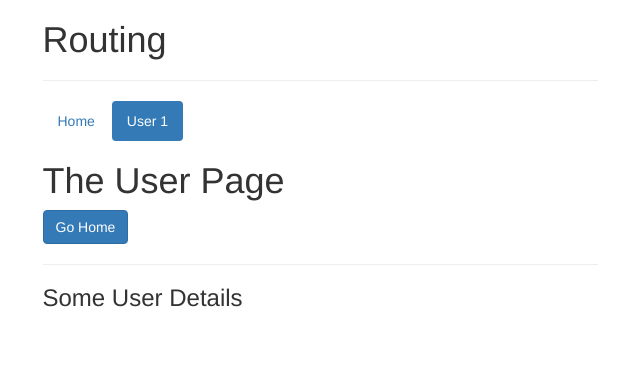
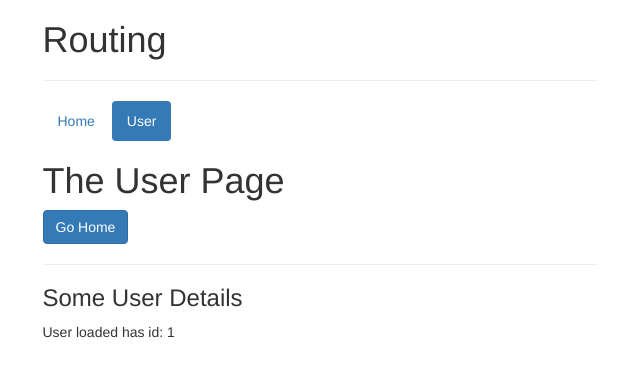
Before and after one commit to leila100/vue-router-app, a Vue app: page /user/1 in a window 1280 px wide. Shown: the top 376 px of the page, without its empty margins (320-960 px from the left). Built offline with nearby package versions, Linux system fonts and the light colour scheme.

Commit message:
Navigate to nested route from userStart to useDetail

```diff
--- a/src/components/Header.vue
+++ b/src/components/Header.vue
@@ -1,7 +1,7 @@
 <template>
   <ul class="nav nav-pills">
     <router-link to="/" tag="li" active-class="active" exact><a>Home</a></router-link>
-    <router-link to="/user" tag="li" active-class="active"><a>User 1</a></router-link>
+    <router-link to="/user" tag="li" active-class="active"><a>User</a></router-link>
   </ul>
 </template>
 
--- a/src/components/user/UserDetail.vue
+++ b/src/components/user/UserDetail.vue
@@ -1,3 +1,12 @@
 <template>
+  <div>
     <h3>Some User Details</h3>
+    <p>User loaded has id: {{ id }}</p>
+  </div>
 </template>
+
+<script>
+export default {
+  props: ["id"],
+};
+</script>
--- a/src/components/user/UserStart.vue
+++ b/src/components/user/UserStart.vue
@@ -1,11 +1,11 @@
 <template>
-    <div>
-        <p>Please select a User</p>
-        <hr>
-        <ul class="list-group">
-            <li class="list-group-item" style="cursor: pointer">User 1</li>
-            <li class="list-group-item" style="cursor: pointer">User 2</li>
-            <li class="list-group-item" style="cursor: pointer">User 3</li>
-        </ul>
-    </div>
+  <div>
+    <p>Please select a User</p>
+    <hr />
+    <ul class="list-group">
+      <router-link to="user/1" tag="li" exact class="list-group-item" style="cursor: pointer;">User 1</router-link>
+      <router-link to="user/2" tag="li" exact class="list-group-item" style="cursor: pointer;">User 2</router-link>
+      <router-link to="user/3" tag="li" exact class="list-group-item" style="cursor: pointer;">User 3</router-link>
+    </ul>
+  </div>
 </template>
--- a/src/routes.js
+++ b/src/routes.js
@@ -11,7 +11,7 @@ export const routes = [
     component: User,
     children: [
       { path: "", component: UserStart },
-      { path: ":id", component: UserDetail },
+      { path: ":id", component: UserDetail, props: true },
       { path: ":id/edit", component: UserEdit },
     ],
   },
```
